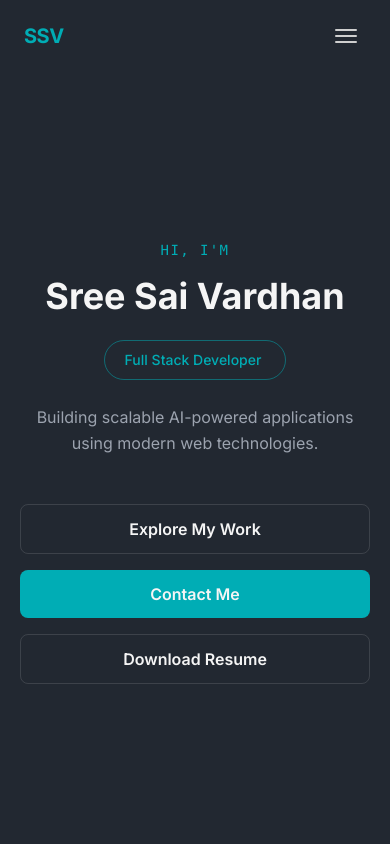
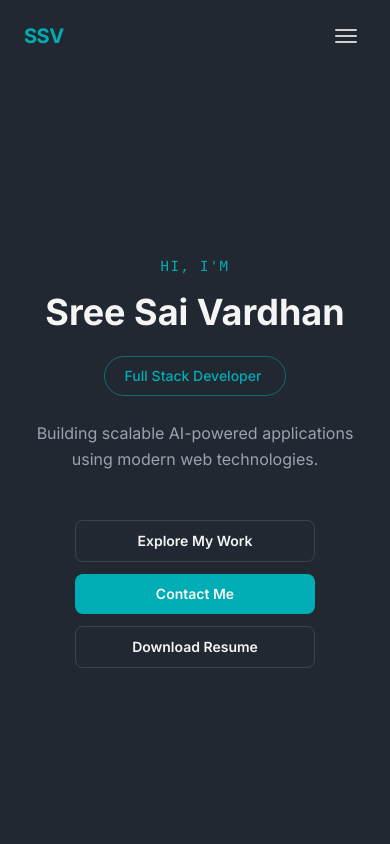
Before and after one commit to sreesaivardhan/portfolio, a React (Vite) app: page / in a window 390 px wide. Shown: the top 844 px of the page. Built offline with nearby package versions, Linux system fonts and the light colour scheme.

Commit message:
updates domain-mobile-ui fix

```diff
--- a/src/components/Hero.jsx
+++ b/src/components/Hero.jsx
@@ -71,12 +71,12 @@ export default function Hero() {
           • Desktop → side by side in a row
           All three buttons share identical dimensions (py-3.5, same font/radius).
         */}
-        <div className="flex flex-col md:flex-row md:flex-nowrap md:justify-center gap-4 w-full max-w-sm md:max-w-none mx-auto">
+        <div className="flex flex-col items-center md:flex-row md:flex-nowrap md:justify-center gap-3 md:gap-4 w-full mx-auto">
 
           {/* ── PRIMARY CTA ── */}
           <a
             href="#projects"
-            className="flex items-center justify-center w-full md:w-auto px-6 py-3 md:px-8 md:py-3.5 text-base font-semibold rounded-lg transition-all duration-200 text-center"
+            className="flex items-center justify-center w-[240px] max-w-[80vw] md:w-auto px-5 py-2.5 md:px-8 md:py-3.5 text-sm md:text-base font-semibold rounded-lg transition-all duration-200 text-center"
             style={{ background: 'transparent', border: '1px solid rgba(255,255,255,0.12)', color: '#F5F5F5' }}
             onMouseEnter={e => {
               e.currentTarget.style.background = 'rgba(0,173,181,0.12)'
@@ -95,7 +95,7 @@ export default function Hero() {
           {/* ── SECONDARY CTA — Contact Me ── */}
           <a
             href="#contact"
-            className="flex items-center justify-center w-full md:w-auto px-6 py-3 md:px-8 md:py-3.5 text-base font-semibold rounded-lg transition-all duration-200 text-center"
+            className="flex items-center justify-center w-[240px] max-w-[80vw] md:w-auto px-5 py-2.5 md:px-8 md:py-3.5 text-sm md:text-base font-semibold rounded-lg transition-all duration-200 text-center"
             style={{ background: '#00ADB5', color: '#F5F5F5' }}
             onMouseEnter={e => { e.currentTarget.style.background = '#0BC5D1' }}
             onMouseLeave={e => { e.currentTarget.style.background = '#00ADB5' }}
@@ -108,7 +108,7 @@ export default function Hero() {
             href={RESUME_URL}
             target="_blank"
             rel="noopener noreferrer"
-            className="flex items-center justify-center w-full md:w-auto px-6 py-3 md:px-8 md:py-3.5 text-base font-semibold rounded-lg transition-all duration-200 text-center"
+            className="flex items-center justify-center w-[240px] max-w-[80vw] md:w-auto px-5 py-2.5 md:px-8 md:py-3.5 text-sm md:text-base font-semibold rounded-lg transition-all duration-200 text-center"
             style={{ background: 'transparent', border: '1px solid rgba(255,255,255,0.12)', color: '#F5F5F5' }}
             onMouseEnter={e => {
               e.currentTarget.style.background = 'rgba(0,173,181,0.12)'
```
